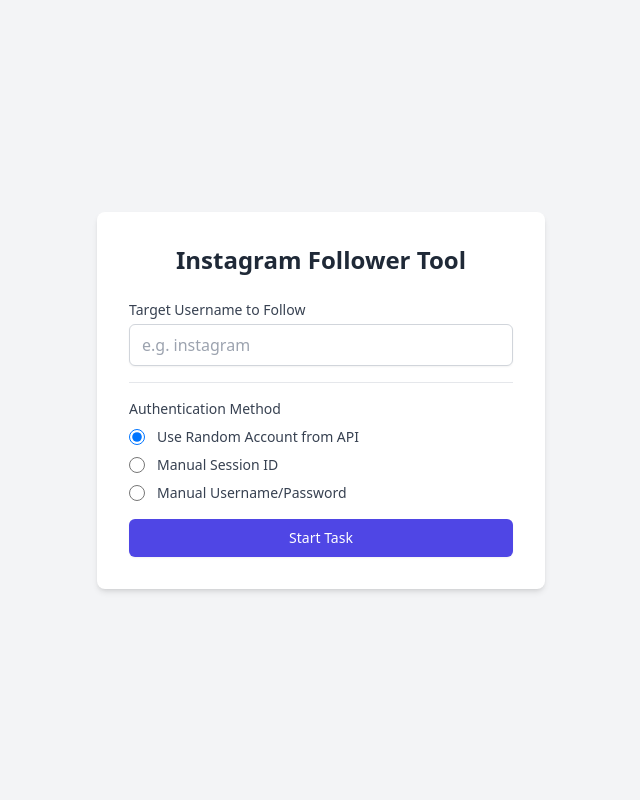
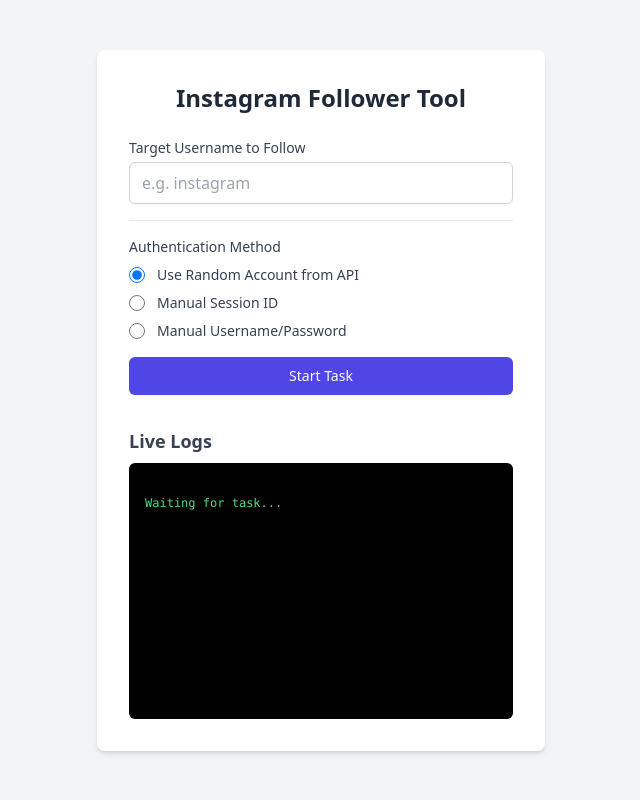
Before and after one commit to ffnav26-crypto/follow1, a Flask app: page / in a window 1280 px wide. Shown: the whole page, without its empty margins (319-959 px from the left). Run offline with Flask 3, Linux system fonts and the light colour scheme; some libraries are stand-ins or nearby versions.

Commit message:
Update index.html

```diff
--- a/templates/index.html
+++ b/templates/index.html
@@ -63,6 +63,14 @@
                 Start Task
             </button>
         </form>
+        <div id="message" class="mt-4 text-center text-sm"></div>
+
+        <div class="mt-8">
+            <h2 class="text-lg font-semibold mb-2 text-gray-700">Live Logs</h2>
+            <div id="logs" class="bg-black text-green-400 p-4 rounded-md font-mono text-xs h-64 overflow-y-auto whitespace-pre-wrap">
+Waiting for task...
+            </div>
+        </div>
     </div>
 
     <script>
```
